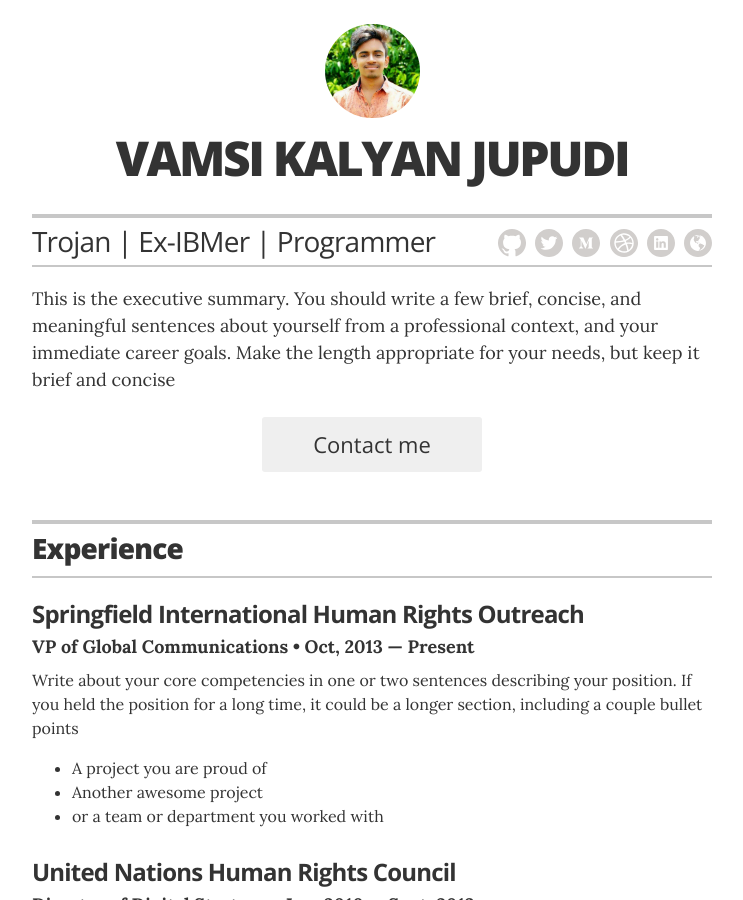
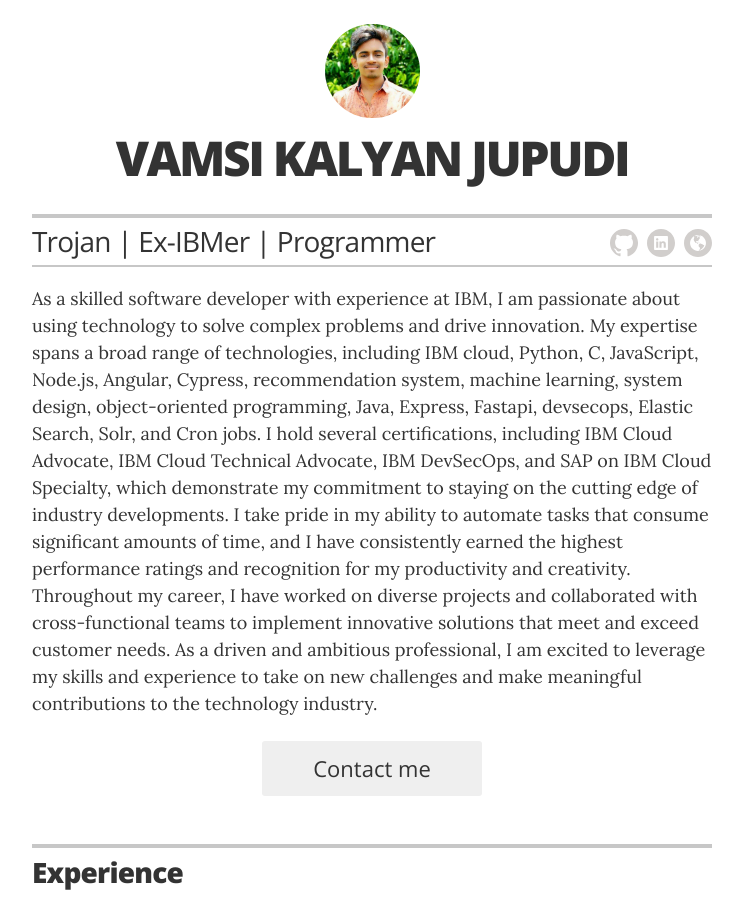
Before and after one commit to JUPUDI-VAMSI-KALYAN/Resume, a Jekyll site: the page built from index.html, in a window 1280 px wide and 900 px high. Shown: the whole window, without its empty margins (268-1011 px from the left). Built offline with Jekyll 4.4.1, drawn with Linux system fonts in a browser that asks for light colours.

Commit message:
Added INtro

```diff
--- a/_config.yml
+++ b/_config.yml
@@ -1,6 +1,6 @@
 # Site settings
-title: "Jekyll Resume Template"
-description: "A resume template for Jekyll and GitHub Pages sites."
+title: "Resume"
+description: "A resume template for GitHub Pages sites."
 
 # Build settings
 markdown: kramdown
@@ -14,16 +14,20 @@ resume_name:                    "VAMSI KALYAN JUPUDI"
 resume_title:                   "Trojan | Ex-IBMer | Programmer"
 
 # used for the contact button in _layouts/resume.html
-resume_contact_email:           "lisasimpson@youremailaddress.com"
+resume_contact_email:           "kalyan.jupudi@outlook.com"
 
 # the next two items are used for schema itemprops in _layouts/resume.html
-resume_contact_telephone:       "555-7334"
-resume_contact_address:         "742 Evergreen Terrace, Springfield"
+resume_contact_telephone:       "+1 3344346318"
+resume_contact_address:         "201 University Ave,Unit 600, Troy, AL, USA 36081"
 
-resume_header_contact_info:     "742 Evergreen Terrace, Springfield • 555-7334 • lisasimpson@youremailaddress.com"
+resume_header_contact_info:     "Troy, AL, USA • 3344346318 • kalyan.jupudi@outlook.com"
 display_header_contact_info:    "false"
 
-resume_header_intro: "<p>This is the executive summary. You should write a few brief, concise, and meaningful sentences about yourself from a professional context, and your immediate career goals. Make the length appropriate for your needs, but keep it brief and concise</p>"
+resume_header_intro: "<p>As a skilled software developer with experience at IBM, I am passionate about using technology to solve complex problems and drive innovation. My expertise spans a broad range of technologies, including IBM cloud, Python, C, JavaScript, Node.js, Angular, Cypress, recommendation system, machine learning, system design, object-oriented programming, Java, Express, Fastapi, devsecops, Elastic Search, Solr, and Cron jobs.
+
+I hold several certifications, including IBM Cloud Advocate, IBM Cloud Technical Advocate, IBM DevSecOps, and SAP on IBM Cloud Specialty, which demonstrate my commitment to staying on the cutting edge of industry developments. I take pride in my ability to automate tasks that consume significant amounts of time, and I have consistently earned the highest performance ratings and recognition for my productivity and creativity.
+
+Throughout my career, I have worked on diverse projects and collaborated with cross-functional teams to implement innovative solutions that meet and exceed customer needs. As a driven and ambitious professional, I am excited to leverage my skills and experience to take on new challenges and make meaningful contributions to the technology industry.</p>"
 
 # use "yes" to display the email contact button,
 # "no" to display an "I'm not looking for work" message,
@@ -45,14 +49,14 @@ resume_section_associations:    true
 # Resume social links
 # uncomment the options you wish to display, and add your own URL
 resume_social_links:
-  resume_github_url:            "https://github.com/jglovier/resume-template"
-  resume_twitter_url:           "http://twitter.com/jglovier"
-  resume_dribbble_url:          "https://dribbble.com/jag"
+  resume_github_url:            "https://github.com/JUPUDI-VAMSI-KALYAN"
+  #resume_twitter_url:           "http://twitter.com/jglovier"
+  #resume_dribbble_url:          "https://dribbble.com/jag"
   # resume_facebook_url:          "insert Facebook URL here"
-  resume_linkedin_url:          "https://www.linkedin.com/in/joelglovier"
+  resume_linkedin_url:          "https://www.linkedin.com/in/vamsikalyan9090/"
   # resume_instagram_url:         "insert your Instagram URL here"
-  resume_website_url:           "http://joelglovier.com"
-  resume_medium_url:            "https://medium.com/@jglovier"
+  resume_website_url:           "https://jupudi-vamsi-kalyan.github.io/Resume/"
+  #resume_medium_url:            "https://medium.com/@jglovier"
 resume_print_social_links:      true
 
 # Design settings
```
